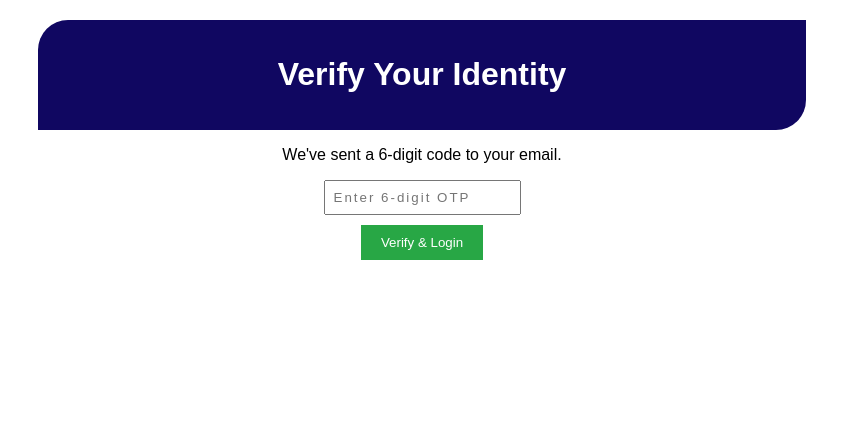
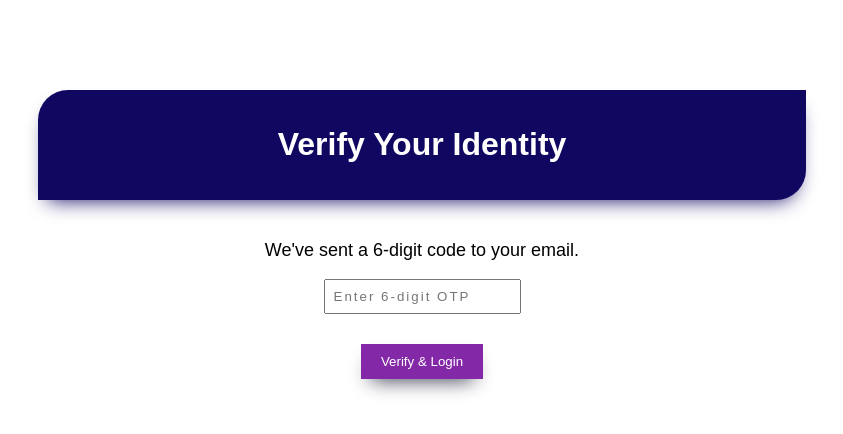
Before and after one commit to lazyskiddie/account_auth, a Django app: page /verify/ in a window 1280 px wide. Shown: the top 434 px of the page, without its empty margins (218-1061 px from the left). Run offline with Django 5.2, Linux system fonts and the light colour scheme.

Commit message:
improve verify page

```diff
--- a/templates/accounts/verify.html
+++ b/templates/accounts/verify.html
@@ -8,6 +8,7 @@
                 font-family: Arial, sans-serif;
                 text-align: center;
                 font-size: medium;
+                align-items: center;
                 /* background-color: #07a5c8; */
             }
 
@@ -19,9 +20,19 @@
                 font-weight: bold;
                 border-top-left-radius: 30px;
                 border-bottom-right-radius: 30px;
-                margin-top: 20px;
+                margin-top: 90px;
                 margin-right: 20%;
                 margin-left: 20%;
+                box-shadow: #100761 0px 10px 20px -10px;
+            }
+            .item {
+                font-size: large;
+                margin-top: 40px;
+            }
+            .item2 button {
+                margin-top: 20px;
+                align-items: center;
+                box-shadow: #13132d 0px 10px 20px -10px;
             }
         </style>
     </head>
@@ -29,15 +40,18 @@
         <div class="header">
             <h1>Verify Your Identity</h1>
         </div>
+        <div class="item">
             <p>We've sent a 6-digit code to your email.</p>
+        </div>
+        <div class="item2">
             <form method="POST">
                 {% csrf_token %}
                 <div style="margin-bottom: 10px;">
                     <input type="text" name="otp" placeholder="Enter 6-digit OTP" maxlength="6" required style="padding: 8px; letter-spacing: 2px;">
                 </div>
-    <button type="submit" style="padding: 10px 20px; background-color: #28a745; color: white; border: none; cursor: pointer;">Verify & Login</button>
+                <button type="submit" style="padding: 10px 20px; background-color: #8328a7; color: white; border: none; cursor: pointer;">Verify & Login</button>
             </form>
-
+        </div>
         {% if error %}
             <p style="color: red; margin-top: 10px;">{{ error }}</p>
         {% endif %}
```
Lines whose indentation alone changed are shown as unchanged.
